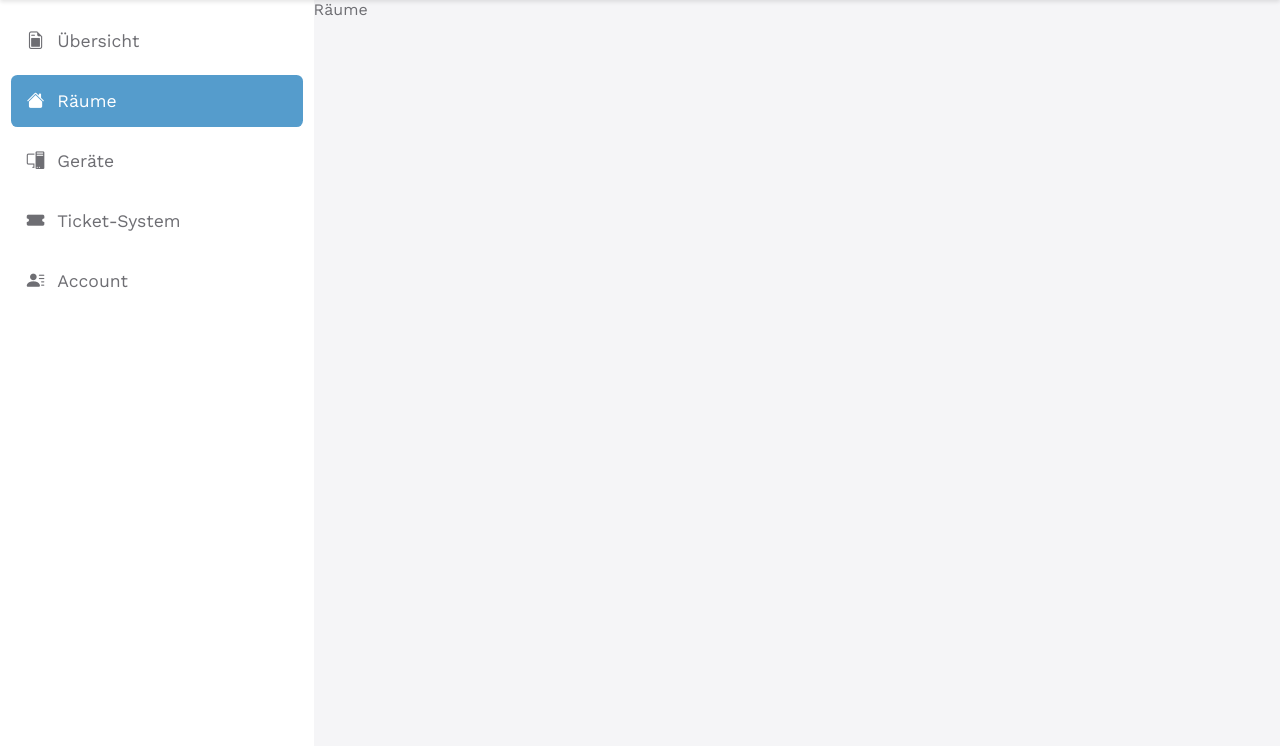
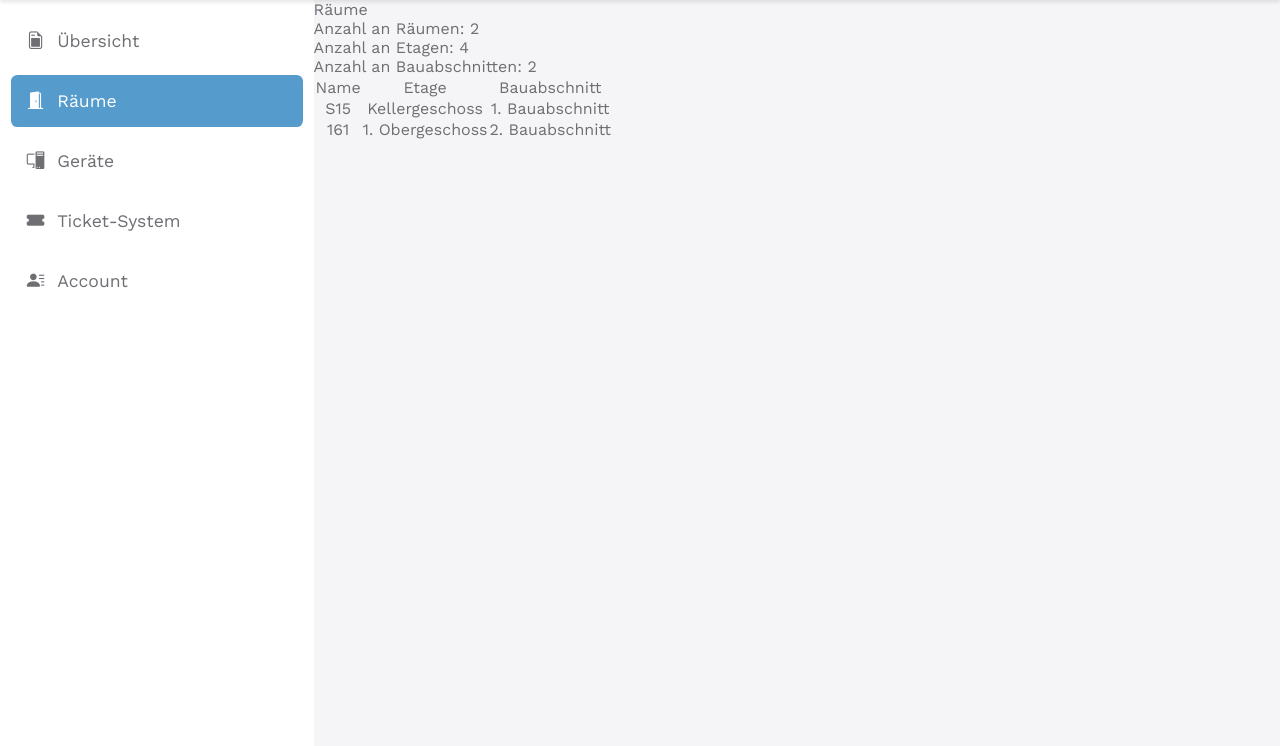
Before and after one commit to Mattis-Schulte/inventory_management, a Django app: page /rooms/ in a window 1280 px wide. Shown: the part 54-800 px from the top of the page. Run offline with Django 4.2, Linux system fonts and the light colour scheme; a user stored in the database is signed in; data comes from the database, SQL or seed files in the repository; both versions use the stored data as it was after the commit; lists and menus that the app fills with data are empty.

Commit message:
displaying rooms

```diff
--- a/intern_szut/inventory_management/models.py
+++ b/intern_szut/inventory_management/models.py
@@ -9,7 +9,7 @@
 class MyUserManager(BaseUserManager):
     def create_user(self, person_id, username, first_name, last_name, password=None):
         if not person_id or not username or not first_name or not last_name:
-            raise ValueError(_('Users must have a person_id, username, first_name and last_name.'))
+            raise ValueError(_('Benutzer müssen eine Person-ID, einen Benutzernamen, Vornamen und Nachnamen haben.'))
 
         user = self.model(
             person_id=person_id,
@@ -42,7 +42,7 @@
 
 
 class MyUser(AbstractUser):
-    person_id = models.CharField(verbose_name=_('itslearning – Person ID'), max_length=10, unique=True)
+    person_id = models.CharField(verbose_name=_('itslearning Person-ID'), max_length=10, unique=True)
     username = models.CharField(verbose_name=_('Benutzername'), max_length=25, unique=True)
     first_name = models.CharField(verbose_name=_('Vorname'), max_length=25)
     last_name = models.CharField(verbose_name=_('Nachname'), max_length=25)
--- a/intern_szut/inventory_management/templatetags/check_include_template.py
+++ b/intern_szut/inventory_management/templatetags/check_include_template.py
@@ -1,8 +1,7 @@
 from django import template
 from django.template.defaultfilters import stringfilter
+register = template.Library()
 
-
-register = template.Library()
 
 @register.filter
 @stringfilter
--- a/intern_szut/inventory_management/urls.py
+++ b/intern_szut/inventory_management/urls.py
@@ -1,4 +1,4 @@
-from django.urls import path
+from django.urls import path, re_path
 
 from . import views
 
@@ -6,6 +6,7 @@
     path('search/', views.search, name='search'),
     path('overview/', views.overview, name='overview'),
     path('rooms/', views.rooms, name='rooms'),
+    re_path(r'^rooms/(?P<room_name>[a-zA-Z0-9]*)?/$', views.room_details, name='room_details'),
     path('devices/', views.devices, name='devices'),
     path('ticket-management/', views.ticket_management, name='ticket-management'),
     path('account/', views.account, name='account'),
--- a/intern_szut/inventory_management/views.py
+++ b/intern_szut/inventory_management/views.py
@@ -1,10 +1,12 @@
 from django.contrib.auth import authenticate
 from django.shortcuts import render, redirect
-from django.http import HttpResponse
+from django.http import HttpResponse, JsonResponse
 from django.views.decorators.csrf import csrf_protect
 from inventory_management import verify_login
 from django.contrib.auth import login as auth_login
 from django.contrib.auth import logout as auth_logout
+
+from inventory_management.models import BuildingSection, Floor, Room
 
 
 def search(request):
@@ -22,10 +24,24 @@
 
 
 def rooms(request):
+    building_section_data = BuildingSection.objects.order_by('name').all().values('name', 'id')
+    floor_data = Floor.objects.order_by('name').all().values('name', 'id')
+    room_data = Room.objects.order_by('building_section__name', 'floor__name', 'name').all().values('building_section__name', 'building_section__id', 'floor__name', 'floor__id', 'name')
+
     if request.META.get('HTTP_X_REQUESTED_WITH') == 'XMLHttpRequest':
-        return render(request, 'rooms.html')
+        return render(request, 'rooms.html', {'building_sections': list(building_section_data), 'floors': list(floor_data), 'rooms': list(room_data)})
     else:
-        return render(request, 'index.html', {'current_page_category': 'rooms', 'current_page_file': 'rooms.html'})
+        return render(request, 'index.html', {'current_page_category': 'rooms', 'current_page_file': 'rooms.html', 'building_sections': list(building_section_data), 'floors': list(floor_data), 'rooms': list(room_data)})
+
+
+def room_details(request, room_name):
+    if Room.objects.filter(name=room_name).exists():
+        if request.META.get('HTTP_X_REQUESTED_WITH') == 'XMLHttpRequest':
+            return render(request, 'room_details.html', {'room_name': room_name})
+        else:
+            return render(request, 'index.html', {'current_page_category': 'rooms', 'current_page_file': 'room_details.html', 'room_name': room_name})
+    else:
+        return redirect('rooms')
 
 
 def devices(request):
@@ -39,8 +55,7 @@
     if request.META.get('HTTP_X_REQUESTED_WITH') == 'XMLHttpRequest':
         return render(request, 'ticket-management.html')
     else:
-        return render(request, 'index.html',
-                      {'current_page_category': 'ticket-management', 'current_page_file': 'ticket-management.html'})
+        return render(request, 'index.html', {'current_page_category': 'ticket-management', 'current_page_file': 'ticket-management.html'})
 
 
 def account(request):
@@ -86,8 +101,12 @@
 
 
 def logout(request):
-    auth_logout(request)
-    return redirect('overview')
+    if request.META.get('HTTP_X_REQUESTED_WITH') == 'XMLHttpRequest':
+        auth_logout(request)
+        return HttpResponse(f'Success')
+    else:
+        auth_logout(request)
+        return redirect('overview')
 
 
 def page_not_found_view(request, exception):
--- a/intern_szut/static/css/main.css
+++ b/intern_szut/static/css/main.css
@@ -266,6 +266,7 @@
   height: 100px;
   border: 1.4px solid var(--border-color-primary);
   border-radius: 50%;
+  margin: 0.3rem;
 }
 
 .account-card-logged-in ul {
--- a/intern_szut/static/js/main.js
+++ b/intern_szut/static/js/main.js
@@ -8,7 +8,7 @@
             type: form.attr('method'),
             url: form.attr('action'),
             data: form.serialize(),
-            cache: "false",
+            cache: false,
             beforeSend: function() {
                 $('.login-button img').hide();
                 $('.login-button p').hide();
@@ -64,10 +64,10 @@
   });
 });
 
-loadAjaxContent = function(page) {
+loadAjaxContent = function(page, push_state=true) {
     $.ajax({
         url: page,
-        async: true,
+        cache: false,
         success: function(data) {
             $('#custom-css').remove();
             $('#page-content').html(data);
@@ -77,7 +77,9 @@
             $('.account-card').hide();
             $('.top-bar-account-link').attr('aria-pressed', 'false');
             $('.top-bar-account-link i').removeClass('bi-chevron-up');
-            window.history.pushState(null, null, page);
+            if (push_state) {
+                window.history.pushState(null, null, page);
+            }
             setHighlight(page.split('/')[1]);
             },
         error: function() {
@@ -88,9 +90,35 @@
             $('.account-card').hide();
             $('.top-bar-account-link').attr('aria-pressed', 'false');
             $('.top-bar-account-link i').removeClass('bi-chevron-up');
-            window.history.pushState(null, null, page);
+            if (push_state) {
+                window.history.pushState(null, null, page);
+            }
             setHighlight(page.split('/')[1]);
             },
+        headers: {
+            'X-Requested-With': 'XMLHttpRequest'
+        }
+    });
+}
+
+$(window).bind("popstate", function () {
+  loadAjaxContent(location.pathname, false);
+});
+
+logout = function(url) {
+    $.ajax({
+        url: url,
+        cache: false,
+        success: function() {
+            location.reload();
+        },
+        error: function() {
+            $('#custom-css').remove();
+            loadContentError();
+            $('.account-card').hide();
+            $('.top-bar-account-link').attr('aria-pressed', 'false');
+            $('.top-bar-account-link i').removeClass('bi-chevron-up');
+        },
         headers: {
             'X-Requested-With': 'XMLHttpRequest'
         }
--- a/intern_szut/templates/index.html
+++ b/intern_szut/templates/index.html
@@ -49,7 +49,7 @@
                                 {% if user.is_staff or user.is_admin or user.is_superuser %}<li class="link-to-admin-page"><p><a target="_blank" rel="noopener noreferrer" href="/admin/" class="link-to-admin-page-a"><i class="bi bi-box-arrow-up-right"></i>Admin-Seite</a></p></li>{% endif %}
                                 <li>
                                     <a href="{% url 'account' %}" onclick="loadAjaxContent('{% url 'account' %}');return false">Mein Account</a>
-                                    <a href="{% url 'logout' %}">Abmelden</a>
+                                    <a href="{% url 'logout' %}" onclick="logout('{% url 'logout' %}');return false">Abmelden</a>
                                 </li>
                             </ul>
                         </div>
@@ -84,7 +84,7 @@
                     </form>
                 </li>
                 <li><a id="overview" href="{% url 'overview' %}" onclick="loadAjaxContent('{% url 'overview' %}');return false"><i class="bi bi-file-earmark-post"></i>Übersicht</a></li>
-                <li><a id="rooms" href="{% url 'rooms' %}" onclick="loadAjaxContent('{% url 'rooms' %}');return false"><i class="bi bi-house-fill"></i>Räume</a></li>
+                <li><a id="rooms" href="{% url 'rooms' %}" onclick="loadAjaxContent('{% url 'rooms' %}');return false"><i class="bi bi-door-open-fill"></i>Räume</a></li>
                 <li><a id="devices" href="{% url 'devices' %}" onclick="loadAjaxContent('{% url 'devices' %}');return false"><i class="bi bi-pc-display"></i>Geräte</a></li>
                 <li><a id="ticket-management" href="{% url 'ticket-management' %}" onclick="loadAjaxContent('{% url 'ticket-management' %}');return false"><i class="bi bi-ticket-fill"></i>Ticket-System</a></li>
                 {% if user.is_authenticated %}
--- /dev/null
+++ b/intern_szut/templates/room_details.html
@@ -0,0 +1,2 @@
+<script>document.title ='Raum {{ room_name }} – SZUT Inventur Management';</script>
+<p>Raum: {{ room_name }}</p>
--- a/intern_szut/templates/rooms.html
+++ b/intern_szut/templates/rooms.html
@@ -1,3 +1,24 @@
 {% load static %}
 <script>document.title ='Räume – SZUT Inventur Management'; $('head').append('<link rel="stylesheet" id="custom-css" href="{% static 'css/rooms.css' %}" />');</script>
 <h1>Räume</h1>
+<h2>Anzahl an Räumen: {{ rooms|length }}</h2>
+<h2>Anzahl an Etagen: {{ floors|length }}</h2>
+<h2>Anzahl an Bauabschnitten: {{ building_sections|length }}</h2>
+<table>
+    <thead>
+        <tr>
+            <th>Name</th>
+            <th>Etage</th>
+            <th>Bauabschnitt</th>
+        </tr>
+    </thead>
+    <tbody>
+        {% for room in rooms %}
+        <tr class="floor-{{ room.floor__id }} building-section-{{ room.building_section__id }}" onclick="loadAjaxContent('{% url 'rooms' %}{{ room.name }}/')">
+            <th>{{ room.name }}</th>
+            <th>{{ room.floor__name }}</th>
+            <th>{{ room.building_section__name }}</th>
+        </tr>
+        {% endfor %}
+    </tbody>
+</table>
```
Also changed, not shown: intern_szut/db.sqlite3, intern_szut/inventory_management/migrations/0001_initial.py.
